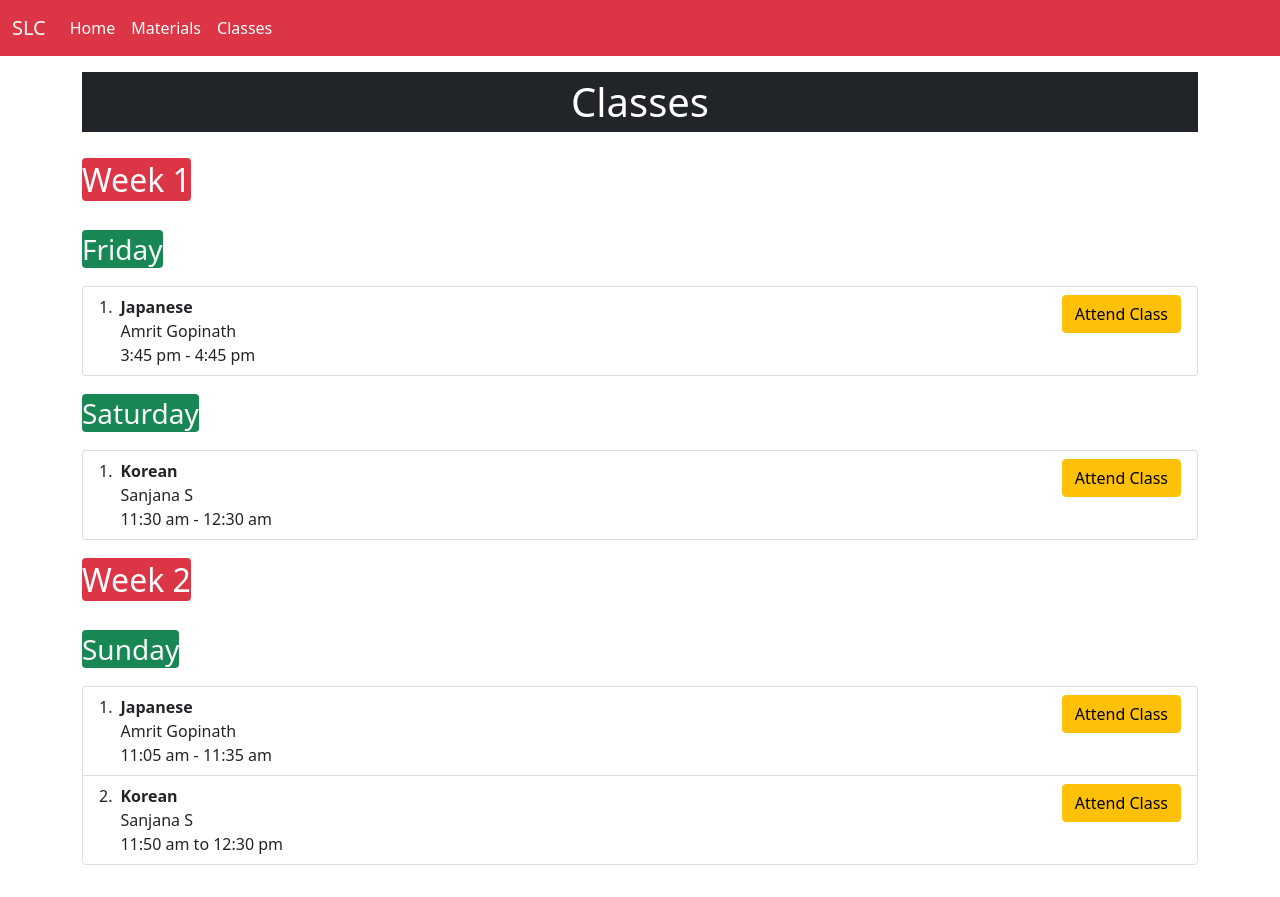
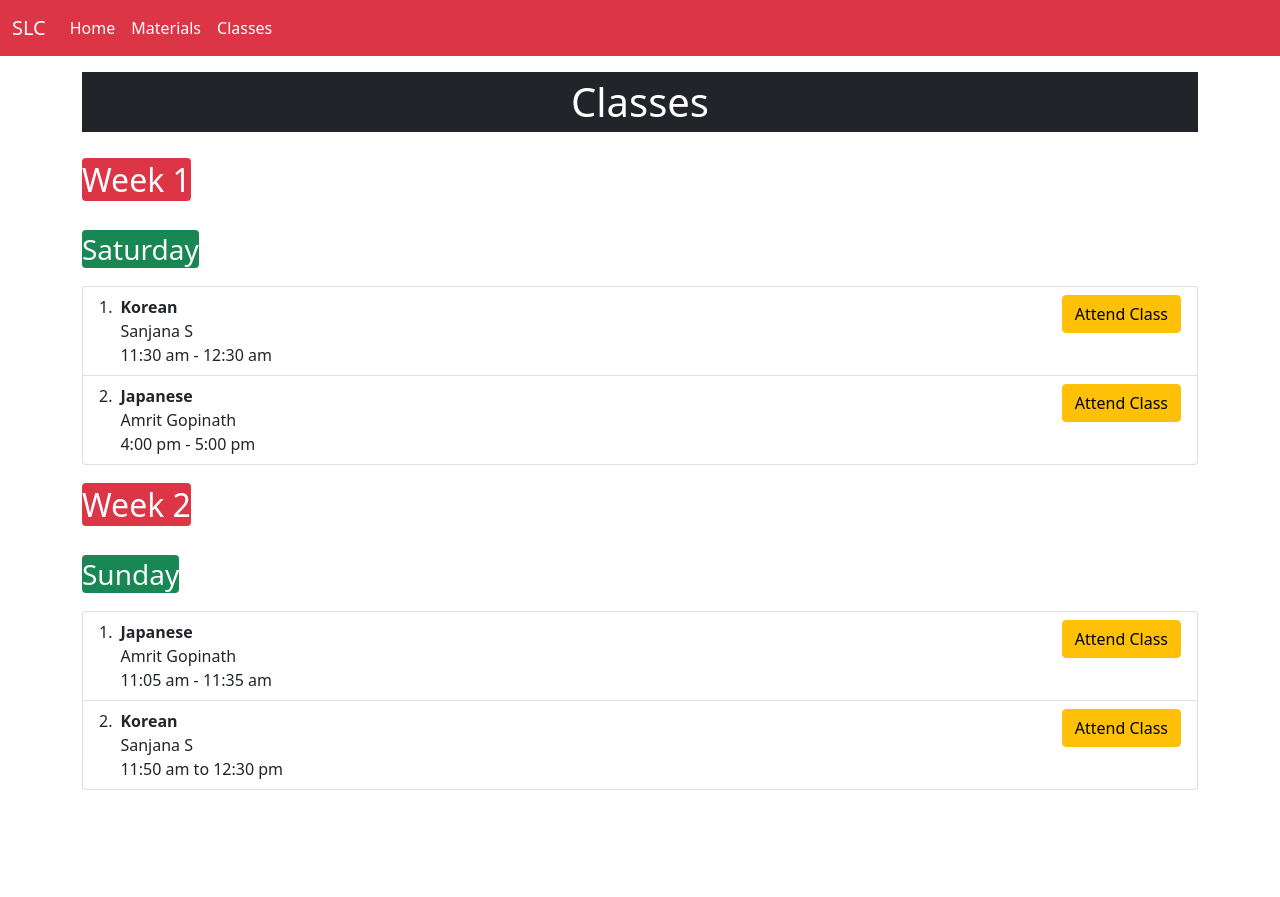
Before and after one commit to Amrit828/SLC, a plain HTML site: page classes.html in a window 1280 px wide. After the commit the page ends 822 px from the top, so only its background shows below. Drawn offline with nearby package versions, Linux system fonts and the light colour scheme.

Commit message:
changed timings

```diff
--- a/classes.html
+++ b/classes.html
@@ -41,17 +41,6 @@
       <div class="container">
         <p class="mb-4 text-white bg-dark fs-1">Classes</p>
         <span class="text-white bg-danger fs-2 rounded">Week 1</span><br><br>
-        <span class="text-light bg-success fs-3 rounded">Friday</span>
-        <ol class="my-3 list-group list-group-numbered">
-          <li class="list-group-item d-flex justify-content-between align-items-start">
-            <div class="ms-2 me-auto">
-              <div class="fw-bold">Japanese</div>
-              Amrit Gopinath <br>
-              3:45 pm - 4:45 pm
-            </div>
-            <a href="https://meet.google.com/feo-twnh-pxp" target="_blank" class="btn btn-warning">Attend Class</a>
-          </li>
-        </ol>
         <span class="text-light bg-success fs-3 rounded">Saturday</span>
         <ol class="my-3 list-group list-group-numbered">
           <li class="list-group-item d-flex justify-content-between align-items-start">
@@ -61,6 +50,14 @@
               11:30 am - 12:30 am
             </div>
             <a href="https://meet.google.com/spo-cmhs-xyo" target="_blank" class="btn btn-warning">Attend Class</a>
+          </li>
+          <li class="list-group-item d-flex justify-content-between align-items-start">
+            <div class="ms-2 me-auto">
+              <div class="fw-bold">Japanese</div>
+              Amrit Gopinath <br>
+              4:00 pm - 5:00 pm
+            </div>
+            <a href="https://meet.google.com/csk-khfz-wxp" target="_blank" class="btn btn-warning">Attend Class</a>
           </li>
         </ol>
         <span class="text-white bg-danger fs-2 rounded">Week 2</span><br><br>
```
